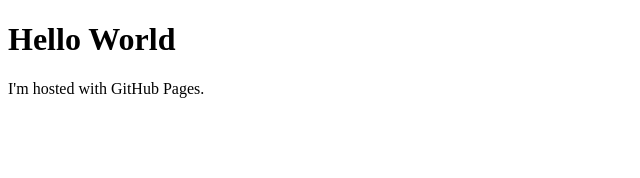
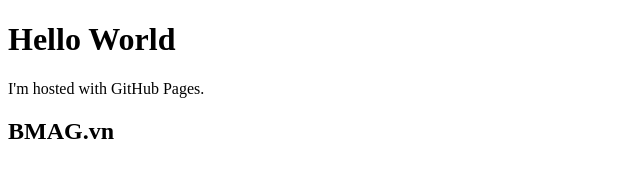
Before and after one commit to binhtranduhoa/binhtranduhoa.github.io, a plain HTML site: page index.html in a window 1280 px wide. Shown: the whole page, without its empty margins (0-640 px from the left). Drawn offline with Linux system fonts and the light colour scheme.

Commit message:
Change index.html Add bmag website

```diff
--- a/index.html
+++ b/index.html
@@ -3,5 +3,6 @@
 <body>
 <h1>Hello World</h1>
 <p>I'm hosted with GitHub Pages.</p>
+<h2>BMAG.vn</h2>
 </body>
 </html>
```
